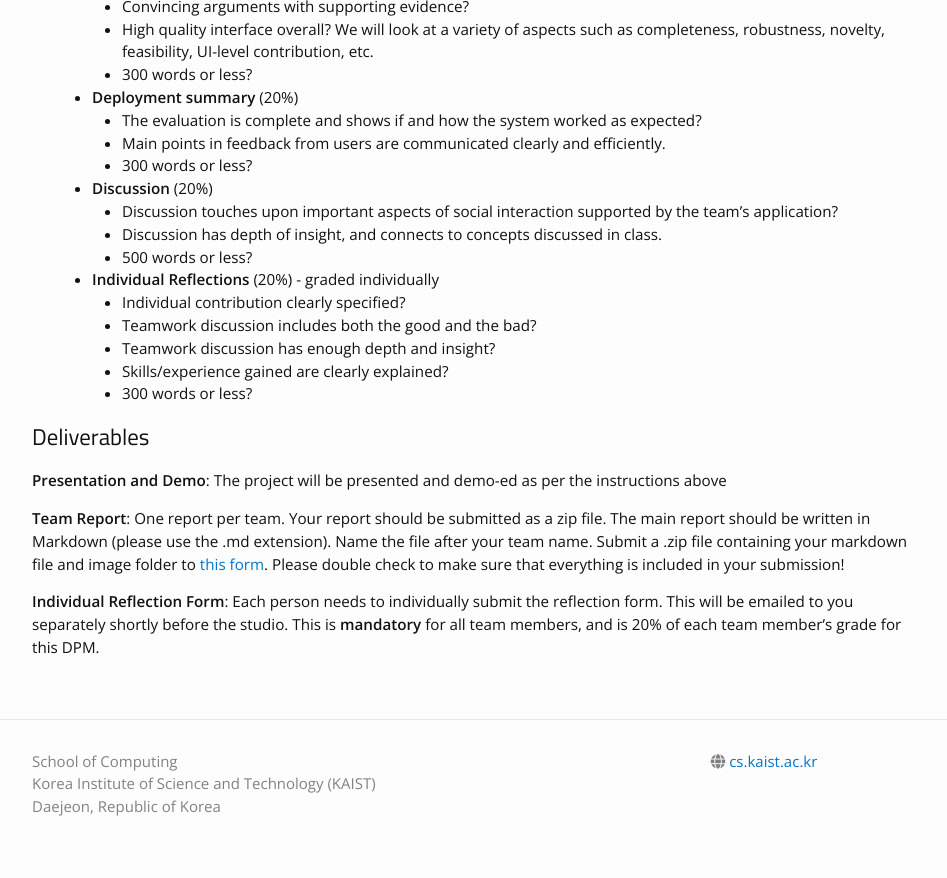
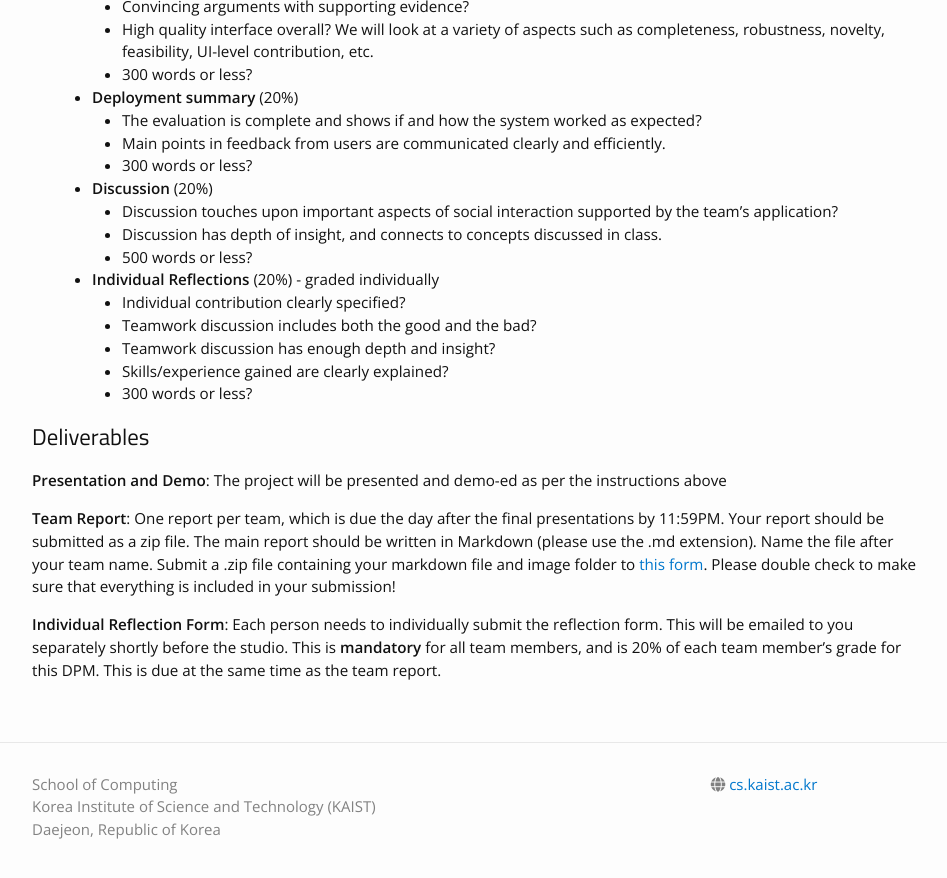
Before and after one commit to cstl-kaist/cs473-2025-fall, a Jekyll site: the page built from _projects/05_DPM5.md, in a window 1280 px wide and 900 px high, scrolled down 1649 px. Shown: the top 878 px of the window, without its empty margins (163-1110 px from the left). Built offline with Jekyll 4.4.1, drawn with Linux system fonts in a browser that asks for light colours; nearby versions of some CDN libraries.

Commit message:
Update report deadline

```diff
--- a/_projects/05_DPM5.md
+++ b/_projects/05_DPM5.md
@@ -73,6 +73,6 @@ For your final report, you'll summarize your system and report on your experienc
 ## Deliverables
 **Presentation and Demo**: The project will be presented and demo-ed as per the instructions above
 
-**Team Report**: One report per team. Your report should be submitted as a zip file. The main report should be written in Markdown (please use the .md extension). Name the file after your team name. Submit a .zip file containing your markdown file and image folder to [this form](https://forms.gle/rshWi9aiNZshULEUA). Please double check to make sure that everything is included in your submission!
+**Team Report**: One report per team, which is due the day after the final presentations by 11:59PM. Your report should be submitted as a zip file. The main report should be written in Markdown (please use the .md extension). Name the file after your team name. Submit a .zip file containing your markdown file and image folder to [this form](https://forms.gle/rshWi9aiNZshULEUA). Please double check to make sure that everything is included in your submission!
 
-**Individual Reflection Form**: Each person needs to individually submit the reflection form. This will be emailed to you separately shortly before the studio. This is **mandatory** for all team members, and is 20% of each team member's grade for this DPM.
+**Individual Reflection Form**: Each person needs to individually submit the reflection form. This will be emailed to you separately shortly before the studio. This is **mandatory** for all team members, and is 20% of each team member's grade for this DPM. This is due at the same time as the team report.
```
